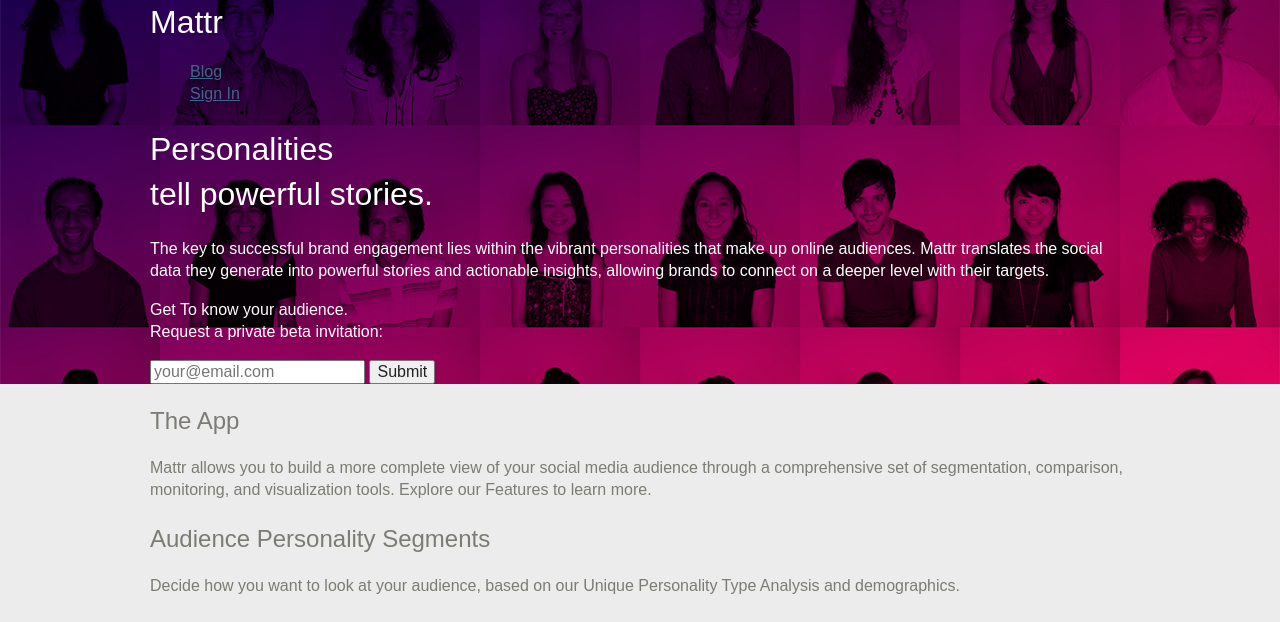
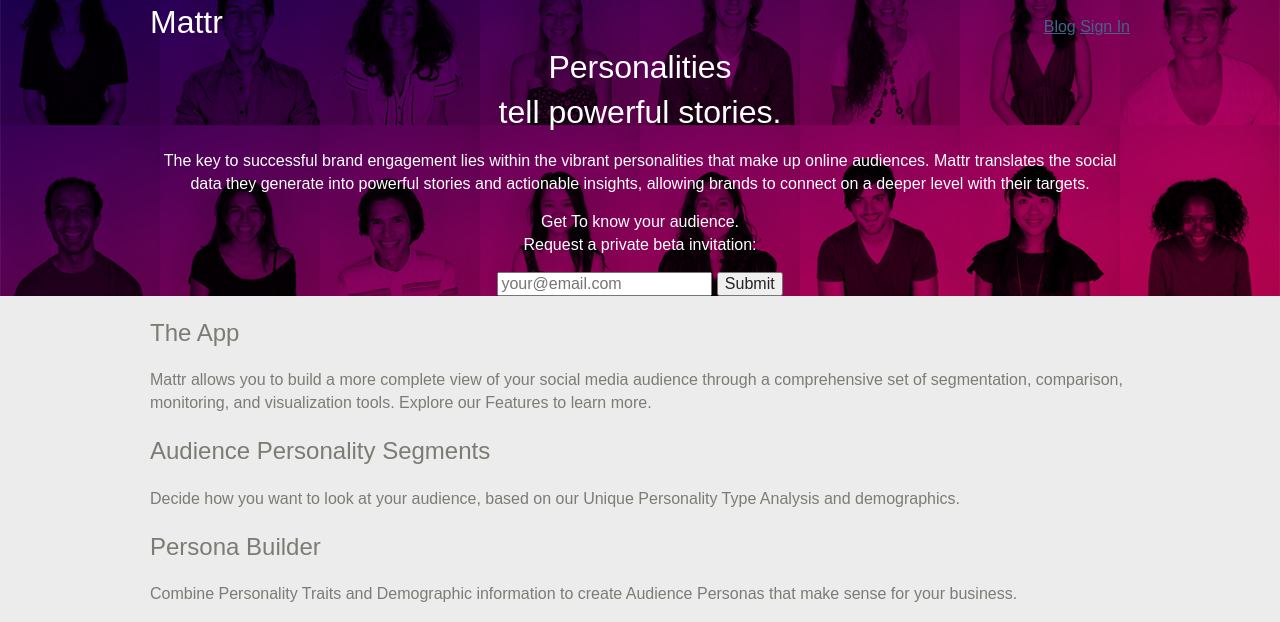
Before and after one commit to tannerhodges/mattr-test, a PHP site: page / in a window 1280 px wide. Shown: the top 622 px of the page. Run offline with PHP 8.4, Linux system fonts and the light colour scheme; style sheets or scripts are compiled from the project's sources; some libraries are stand-ins or nearby versions.

Commit message:
Fix alignment for header and hero section

```diff
--- a/sass/screen.scss
+++ b/sass/screen.scss
@@ -16,6 +16,7 @@
 /* Layout
 ----------------------------------------------------------------------- */
 $max-width: 980px;				// The max width of the page content (Guess-timated from original PSD)
+
 
 /* Colors
 ----------------------------------------------------------------------- */
@@ -78,6 +79,7 @@
 	color: $font-color-01;
 }
 
+
 /* Link styles
 ----------------------------------------------------------------------- */
 a {
@@ -88,21 +90,48 @@
 	}
 }
 
+
+/* Header
+----------------------------------------------------------------------- */
+header {
+	position: relative;
+}
+
+
+/* Navigation
+----------------------------------------------------------------------- */
+#main-navigation {
+	position: absolute;
+	top: 0;
+	right: 0;
+
+	ul {
+		li {
+			display: inline-block;
+		}
+	}
+}
+
+
 /* Hero
 ----------------------------------------------------------------------- */
 .hero {
 	background: $bg-color-03 url('../img/hero-bg.jpg') top center no-repeat;
 	background-size: cover;		// Set size to cover to fill entire width of the page
 	color: $font-color-02;
-}
 
-/* Header
------------------------------------------------------------------------ */
-header {
 	h1 {
 		margin: 0;							// Remove margins from headings in the header (fixes offset from the top of the page)
 	}
 }
+
+
+/* Call to Action
+----------------------------------------------------------------------- */
+#call-to-action {
+	text-align: center;
+}
+
 
 /* Main Content
 ----------------------------------------------------------------------- */
@@ -117,8 +146,7 @@
 		MISCELLANEOUS
 ======================================================================= */
 
-/* Prompt to show for outdated browsers
------------------------------------------------------------------------ */
+// Prompt to show for outdated browsers
 .browsehappy {
     margin: 0.2em 0;
     background: #ccc;
```
Also changed, not shown: css/screen.css.
